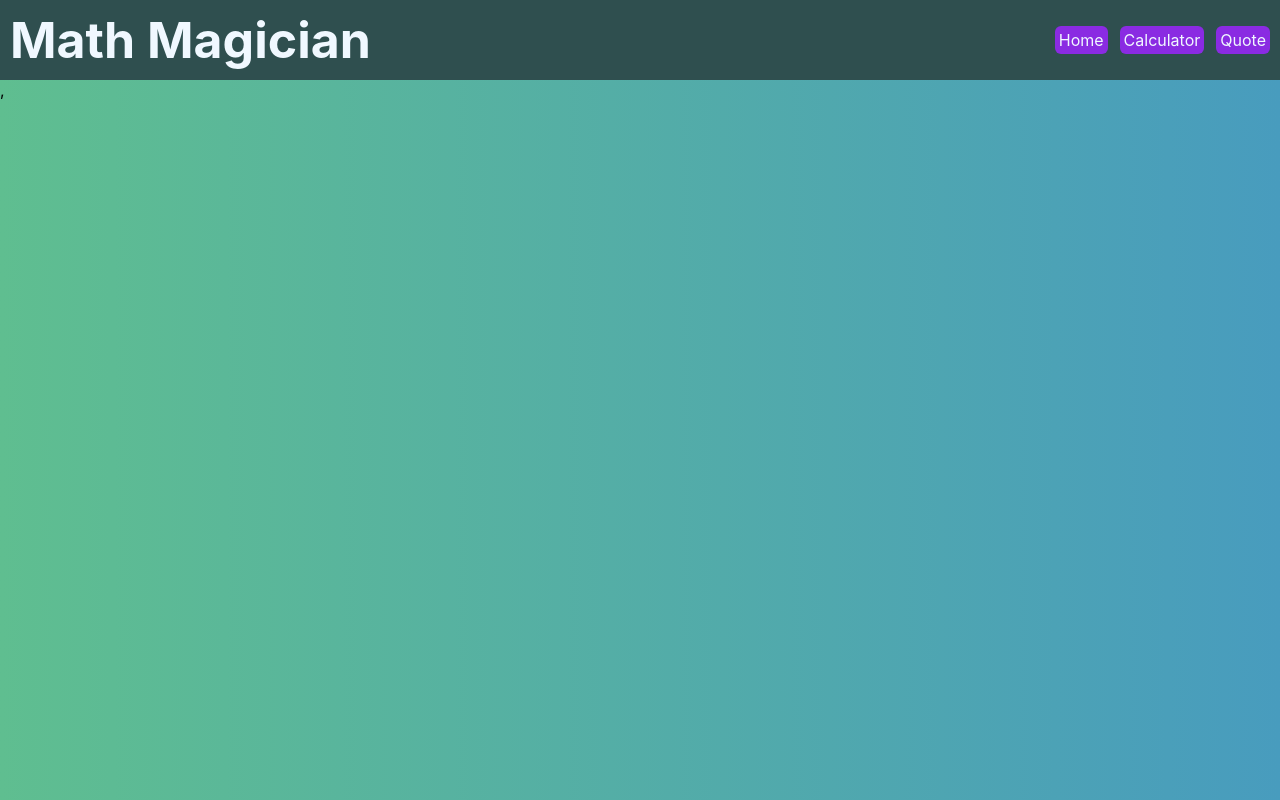
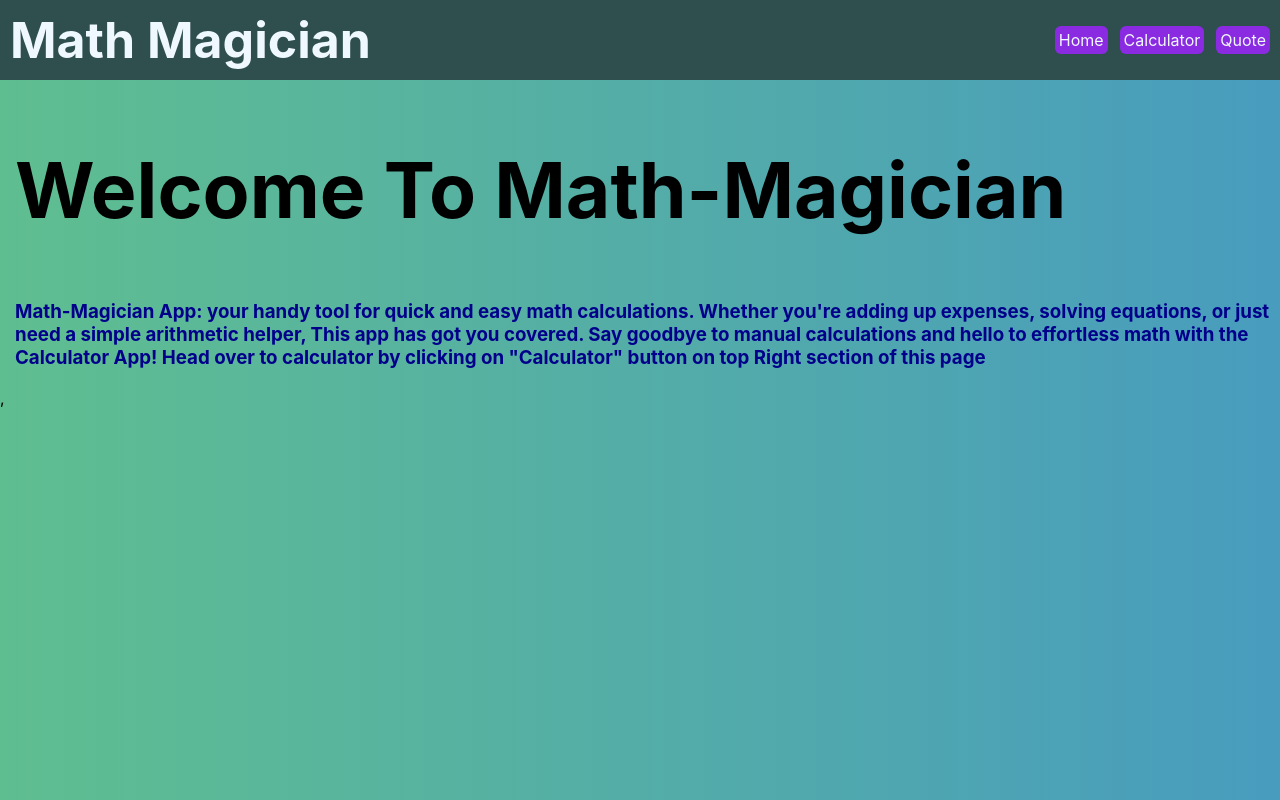
Before and after one commit to bhushan354/Math-Magician-Bhushan, a React (Create React App) app: page / in a window 1280 px wide. Built offline with nearby package versions, Linux system fonts and the light colour scheme.

Commit message:
Changes suggested by reviewer

```diff
--- a/src/App.js
+++ b/src/App.js
@@ -18,7 +18,7 @@
 
           <div className="linksContainer">
             <li>
-              <Link to="/home">Home</Link>
+              <Link to="/">Home</Link>
             </li>
             <li>
               <Link to="/calculator">Calculator</Link>
@@ -31,11 +31,9 @@
       </nav>
       <div className="container">
         <Routes>
-          <Route path="/home" element={<Home />} />
+          <Route path="/" element={<Home />} />
           <Route path="/quote" element={<DisplayQuote />} />
           <Route path="/calculator" element={<Calculator />} />
-          {/* <DisplayQuote />
-        <Calculator /> */}
         </Routes>
       </div>
     </>
--- a/src/components/Calculator.css
+++ b/src/components/Calculator.css
@@ -55,9 +55,7 @@
 
 h3 {
   color: darkblue;
-  text-align: center;
-  padding-right: 200px;
-  padding-left: 200px;
+  margin-left: 15px;
 }
 
 /* quote styling */
@@ -85,8 +83,7 @@
 h2 {
   color: black;
   font-size: 6vw;
-  width: 100%;
-  text-align: center;
+  margin-left: 15px;
 }
 
 .calciText h2 {
```
